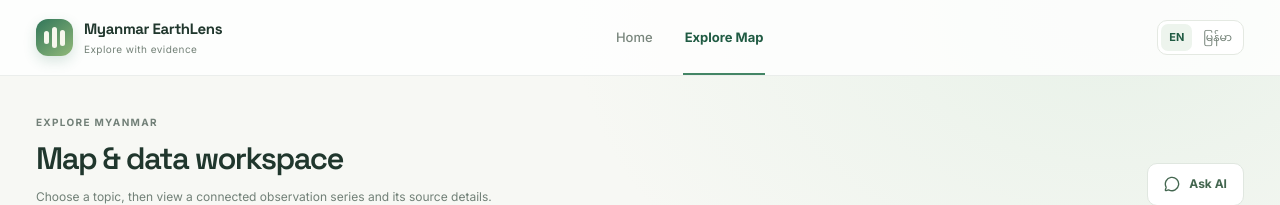
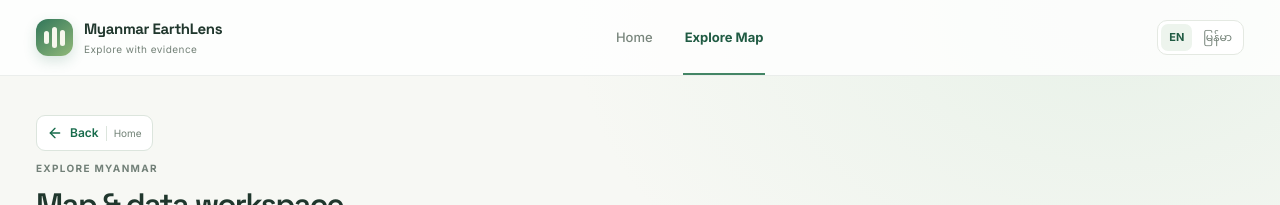
Before and after one commit to mondaylin999-oss/ChainSa, a Next.js app: page / in a window 1280 px wide. Both pictures are taken after a click on the button "View data coverage". Shown: the top 205 px of the page. Built offline with nearby package versions, Linux system fonts and the light colour scheme; no server answers; a web font is replaced by a local one.

Commit message:
Add contextual back navigation above the explorer

```diff
--- a/src/app/globals.css
+++ b/src/app/globals.css
@@ -472,4 +472,8 @@ a { color: inherit; }
 .home-map-card .map-interactive-wrapper{height:540px;max-height:65dvh}
 
 .rail-indicator-title,.rail-topic-name{overflow-wrap:anywhere;min-width:0}
+.explore-back{display:flex;align-items:center;gap:7px;align-self:flex-start;flex-shrink:0;min-height:36px;margin:0 0 10px;padding:6px 10px;border:1px solid #dce5dd;border-radius:9px;background:#fff;color:#176b4b;font-size:12px;font-weight:600;cursor:pointer}
+.explore-back span{padding-left:7px;border-left:1px solid #dce5dd;color:#718276;font-size:10px;font-weight:400}
+.explore-back:hover{background:#edf6ef}
+.explore-back:focus-visible{outline:2px solid #176b4b;outline-offset:3px}
 @media(min-width:761px) and (max-height:700px){.is-exploring .explore-shell{padding-top:12px}.is-exploring .page-heading{margin-bottom:12px}.is-exploring .page-heading h1{font-size:25px}.is-exploring .page-heading p:not(.eyebrow){display:none}.is-exploring .map-stage{padding:12px}.is-exploring .map-drilldown-actions{gap:6px;padding:5px}.is-exploring .map-drilldown-actions small{display:none}}
--- a/src/app/page.tsx
+++ b/src/app/page.tsx
@@ -3,6 +3,7 @@
 import { useEffect, useMemo, useRef, useState } from "react";
 import {
   ArrowDownRight,
+  ArrowLeft,
   ArrowRight,
   Building2,
   ChartNoAxesCombined,
@@ -307,6 +308,14 @@ export default function Page() {
         </div>
       ) : (
         <div className="page-shell explore-shell">
+          <button type="button" className="explore-back" onClick={() => {
+            if (townshipId) setTownshipId("");
+            else if (mapFocused) setMapFocused(false);
+            else { setChatOpen(false); setView("home"); }
+          }} aria-label={townshipId ? "Back to region" : mapFocused ? "Back to all regions" : "Back to Home"}>
+            <ArrowLeft size={16} aria-hidden="true" />{lang === "my" ? "နောက်သို့" : "Back"}
+            <span>{townshipId ? "To region" : mapFocused ? "All regions" : "Home"}</span>
+          </button>
           <div className="page-heading">
             <div><p className="eyebrow">Explore Myanmar</p><h1>Map &amp; data workspace</h1><p>Choose a topic, then view a connected observation series and its source details.</p></div>
             <button className="button-secondary" onClick={askAI}><MessageCircle size={16} /> Ask AI</button>
```
